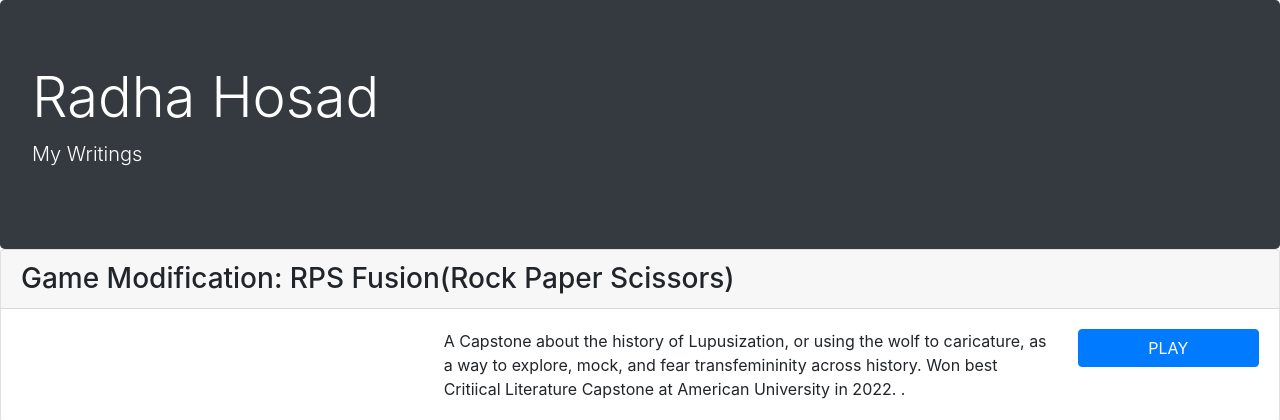
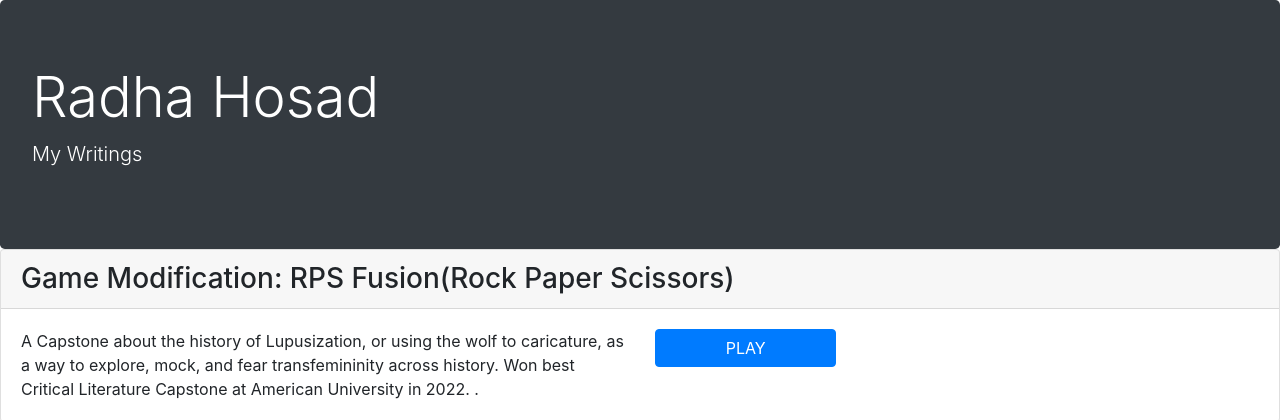
Before and after one commit to Radha-cal/portfolio, a plain HTML site: page myWritings/index.html in a window 1280 px wide. Shown: the top 420 px of the page. Drawn offline with nearby package versions, Linux system fonts and the light colour scheme.

Commit message:
Website
Website

```diff
--- a/myWritings/index.html
+++ b/myWritings/index.html
@@ -17,13 +17,11 @@
   <div class="card">
     <div class="card-header h3">Game Modification: RPS Fusion(Rock Paper Scissors)</div>
     <div class="card-body row">
-      <div class="col-4">
-      </div>
       <div class="col-6">
-        A Capstone about the history of Lupusization, or using the wolf to caricature, as a way to explore, mock, and fear transfemininity across history. Won best Critiical Literature Capstone at American University in 2022. .
+        A Capstone about the history of Lupusization, or using the wolf to caricature, as a way to explore, mock, and fear transfemininity across history. Won best Critical Literature Capstone at American University in 2022. .
       </div>
       <div class="col-2">
-        <a class="btn btn-primary btn-block" href=""https://radha-cal.github.io/portfolio/myWritings/Trans_Wolf_Lit_Capstone_FINAL_version.docx.pdf"" role="button">PLAY</a>
+        <a class="btn btn-primary btn-block" href=""https://radha-cal.github.io/portfolio/myWritings/TransWolfLitCapstone.pdf"" role="button">PLAY</a>
       </div>
     </div>
   </div>
```
Also changed, not shown: 2 other files.
